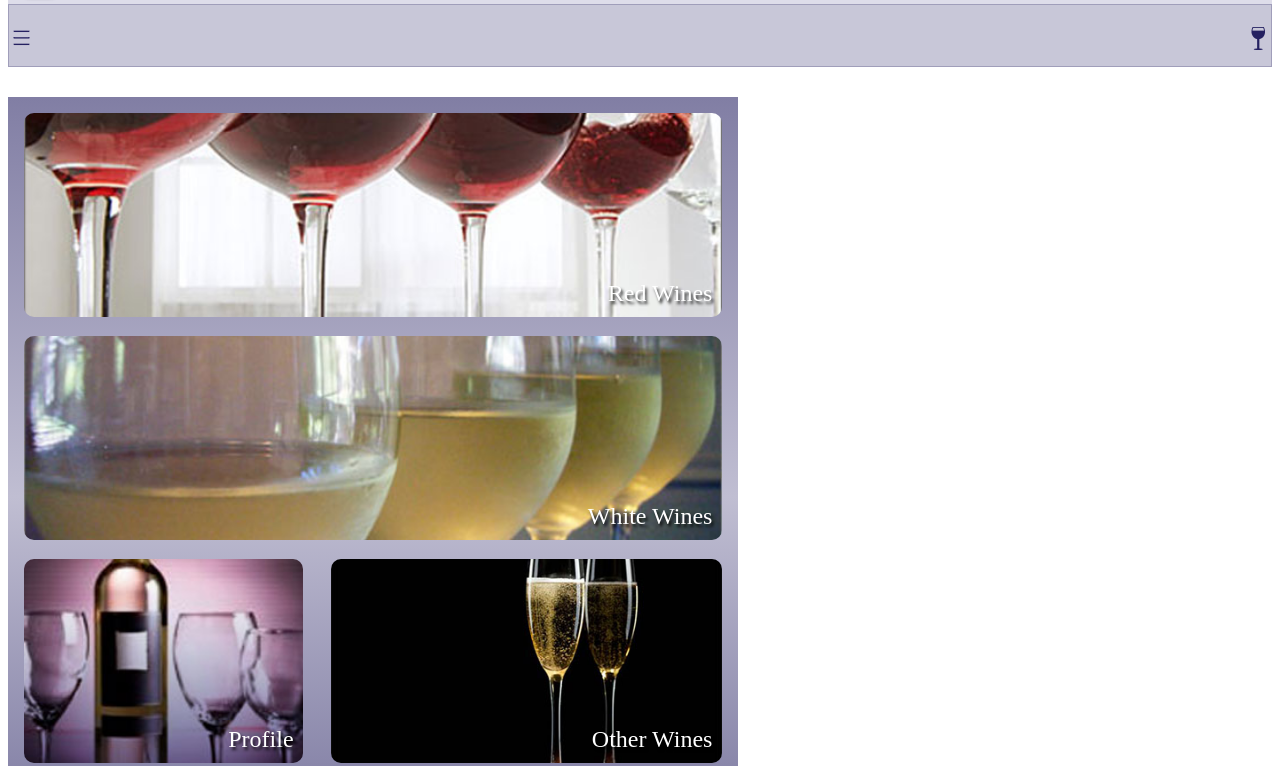
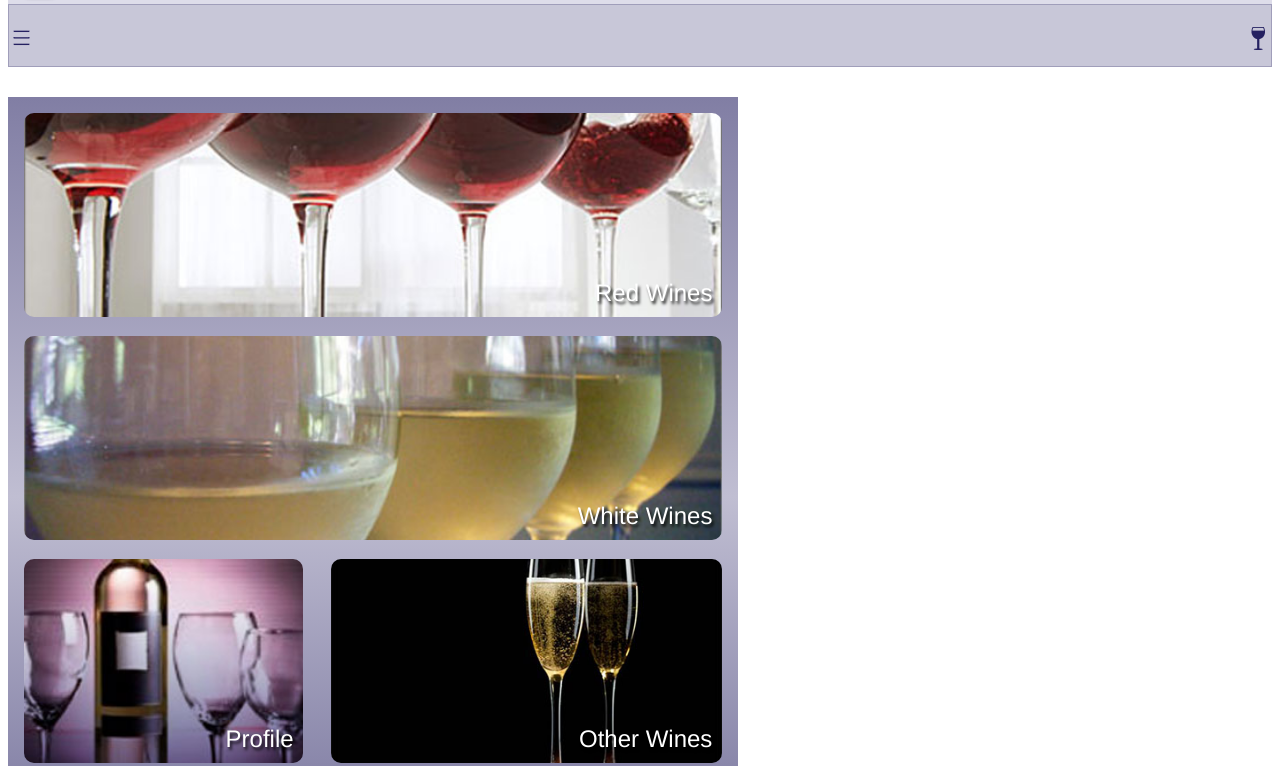
Before and after one commit to WineOh/master, a website: page app/index.html in a window 1280 px wide. Shown: the part 898-1664 px from the top of the page. Drawn offline with nearby package versions, Linux system fonts and the light colour scheme; some packages are replaced by stand-ins of ours; files that its build step writes are made by us from their sources; files whose address does not match are found by name.

Commit message:
fixed missing fonts

```diff
--- a/app/styles/main.scss
+++ b/app/styles/main.scss
@@ -300,6 +300,7 @@ input#toggle:checked + label:after {
 
 /* main content slide */
 .snap-container{
+  font-family: HelveticaNeue-Light, 'Helvetica Neue Light', 'Helvetica Neue', Helvetica, Arial, 'Lucida Grande', sans-serif;
   -webkit-box-shadow: 0px 0px 15px 0px rgba(0, 0, 0, 0.7);
   -moz-box-shadow: 0px 0px 15px 0px rgba(0, 0, 0, 0.7);
   box-shadow: 0px 0px 15px 0px rgba(0, 0, 0, 0.7);
```
